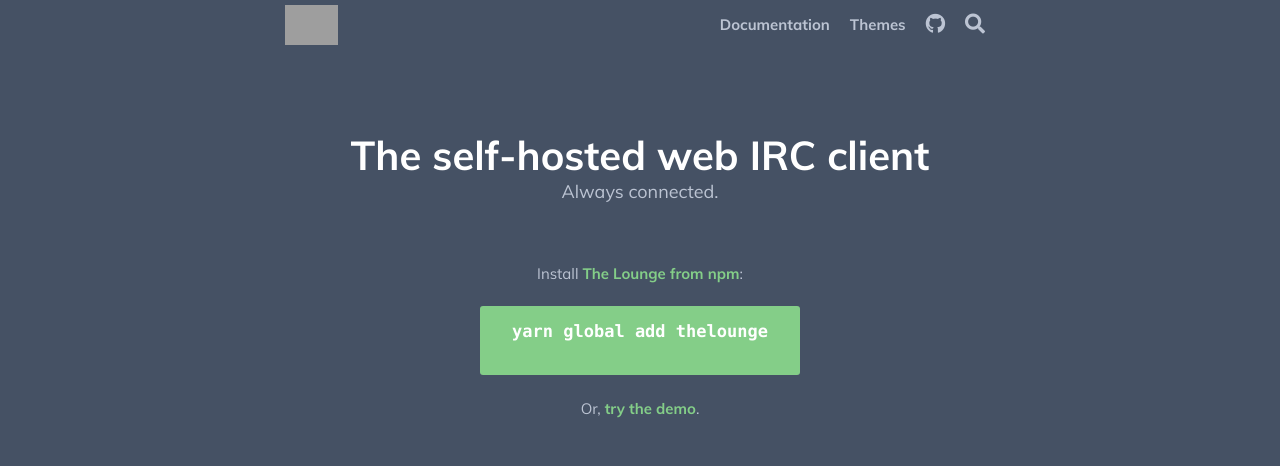
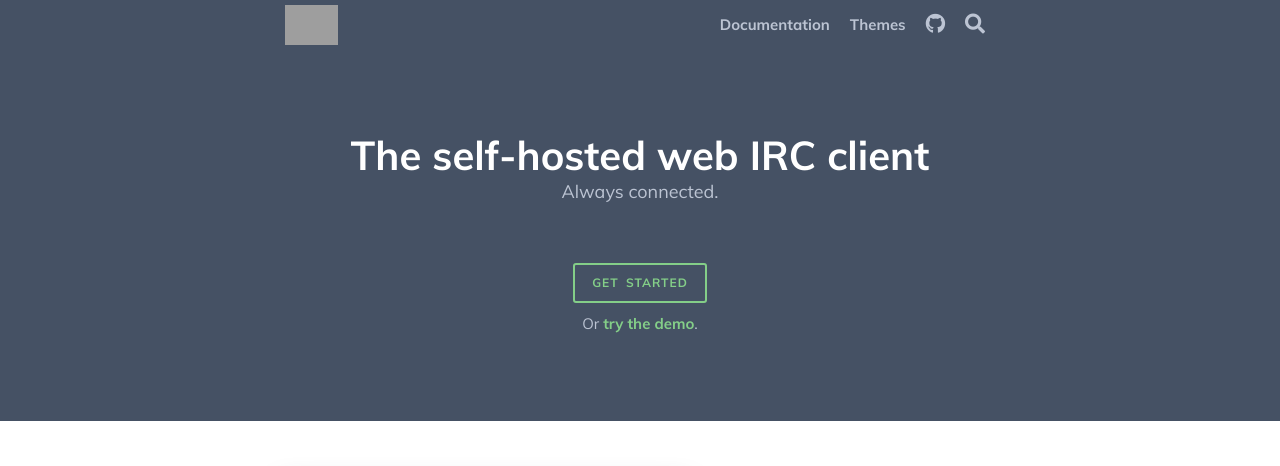
Before and after one commit to thelounge/thelounge.github.io, a Jekyll site: the page built from index.html, in a window 1280 px wide. Shown: the top 466 px of the page. Built offline with Jekyll 4.4.1, drawn with Linux system fonts in a browser that asks for light colours; comment, search, counter and statistics services are not loaded; some of the changed text lies outside the part shown; grey boxes are pictures that could not be loaded.

Commit message:
Update the index page to not contain npm only instructions + add screenshot

```diff
--- a/css/style.css
+++ b/css/style.css
@@ -241,25 +241,36 @@
 #splash .hgroup {
 	margin: 60px 0;
 }
-#splash .card {
+.btn {
+	border: 2px solid #84ce88;
+	border-radius: 3px;
+	color: #84ce88;
+	display: inline-block;
+	font-size: 12px;
+	font-weight: bold;
+	letter-spacing: 1px;
+	margin-bottom: 10px;
+	padding: 9px 17px;
+	text-transform: uppercase;
+	transition: background 0.2s, border-color 0.2s, color 0.2s;
+	word-spacing: 3px;
+	cursor: pointer; /* This is useful for `<button>` elements */
+}
+
+.btn:disabled,
+.btn:hover,
+.btn:focus {
 	background: #84ce88;
-	border-radius: 3px;
-	display: inline-block;
-	padding: 15px;
-	margin: 5px;
-	min-width: 45%;
+	color: #fff;
+	opacity: 1;
+	text-decoration: none;
 }
-#splash .card strong {
-	display: block;
-	font-size: 17px;
+
+.btn:active {
+	box-shadow: none;
+	opacity: 0.8;
 }
-#splash #stable_version,
-#splash #prerelease_version {
-	opacity: .7;
-}
-#splash #prerelease_card.hidden {
-	display: none;
-}
+
 #features {
 	padding: 50px 0 80px;
 }
@@ -271,7 +282,12 @@
 	font-weight: bold;
 }
 #features .feature {
+	text-align: center;
 	padding-bottom: 20px;
+}
+#features .screenshot {
+	box-shadow: 0 0 25px rgba(65, 83, 100, 0.5);
+	border-radius: 5px;
 }
 #main h1,
 #main h2,
--- a/index.html
+++ b/index.html
@@ -11,22 +11,11 @@
 					<h2>Always connected.</h2>
 				</div>
 
-				<p>Install <a href="https://www.npmjs.org/package/thelounge">The Lounge from npm</a>:</p>
-
-				<div class="card">
-					<strong>yarn global add thelounge</strong>
-					<small id="stable_version">&nbsp;</small>
-				</div>
-
-				<div id="prerelease_card" class="card hidden">
-					<strong>yarn global add thelounge@next</strong>
-					<small id="prerelease_version"></small>
-				</div>
-
 				<p>
-					Or, <a href="https://demo.thelounge.chat/" target="_blank">try the demo</a>.
+					<a class="btn" href="/docs">Get started</a>
+					<br>
+					Or <a href="https://demo.thelounge.chat/">try the demo</a>.
 				</p>
-
 			</div>
 		</div>
 	</div>
@@ -34,11 +23,12 @@
 
 <div id="features">
 	<div class="container">
-		<div class="row">
-			<div class="col-sm-12">
-				<h2>Why you should use it</h2>
-			</div>
-		</div>
+		<p>
+			<a href="https://user-images.githubusercontent.com/613331/44947980-3b2f2f00-ae1e-11e8-9bd9-9e1aff5cd7e1.png">
+				<img class="screenshot" src="https://user-images.githubusercontent.com/613331/44947980-3b2f2f00-ae1e-11e8-9bd9-9e1aff5cd7e1.png">
+			</a>
+		</p>
+
 		<div class="row">
 			<div class="col-sm-4 feature">
 				<h3>Modern features</h3>
--- a/js/main.js
+++ b/js/main.js
@@ -1,33 +1,3 @@
-// Retrieval of latest version number(s) (from GitHub releases) to display
-// it/them on the homepage. If there are no current pre-releases, only display
-// latest stable version.
-(function() {
-	const stableVersion = $("#stable_version");
-
-	if (stableVersion.length) {
-		$.getJSON("https://api.github.com/repos/thelounge/lounge/releases", function(json) {
-			var latest = json[0];
-			var stable;
-			var prerelease;
-
-			if (latest.prerelease) {
-				prerelease = latest;
-				stable = json.find(function (release) { return !release.prerelease; });
-			} else {
-				stable = latest;
-			}
-
-			// `.substr(1)` strips `v` in `vX.Y.Z`
-			stableVersion.text("version " + stable.tag_name.substr(1) + (prerelease ? " (stable)" : ""));
-
-			if (prerelease) {
-				$("#prerelease_version").text("version " + prerelease.tag_name.substr(1) + " (pre-release)");
-				$("#prerelease_card").removeClass("hidden");
-			}
-		});
-	}
-}());
-
 // Real-time client-side search using https://github.com/olivernn/lunr.js
 // Open search field with the search icon, close it with "Escape" / the close
 // icon, cycle through results with "Up" and "Down" and visit selected result
```
